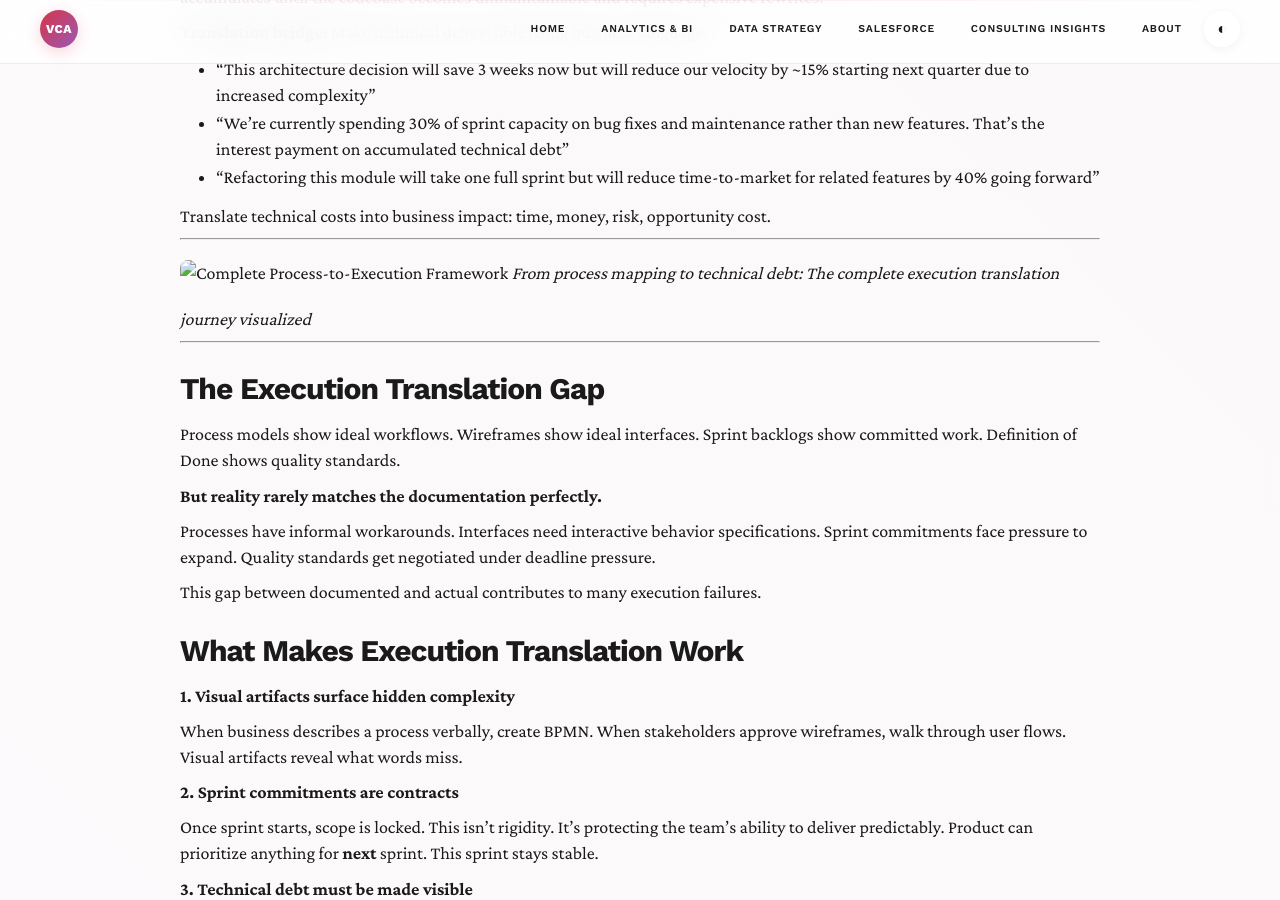
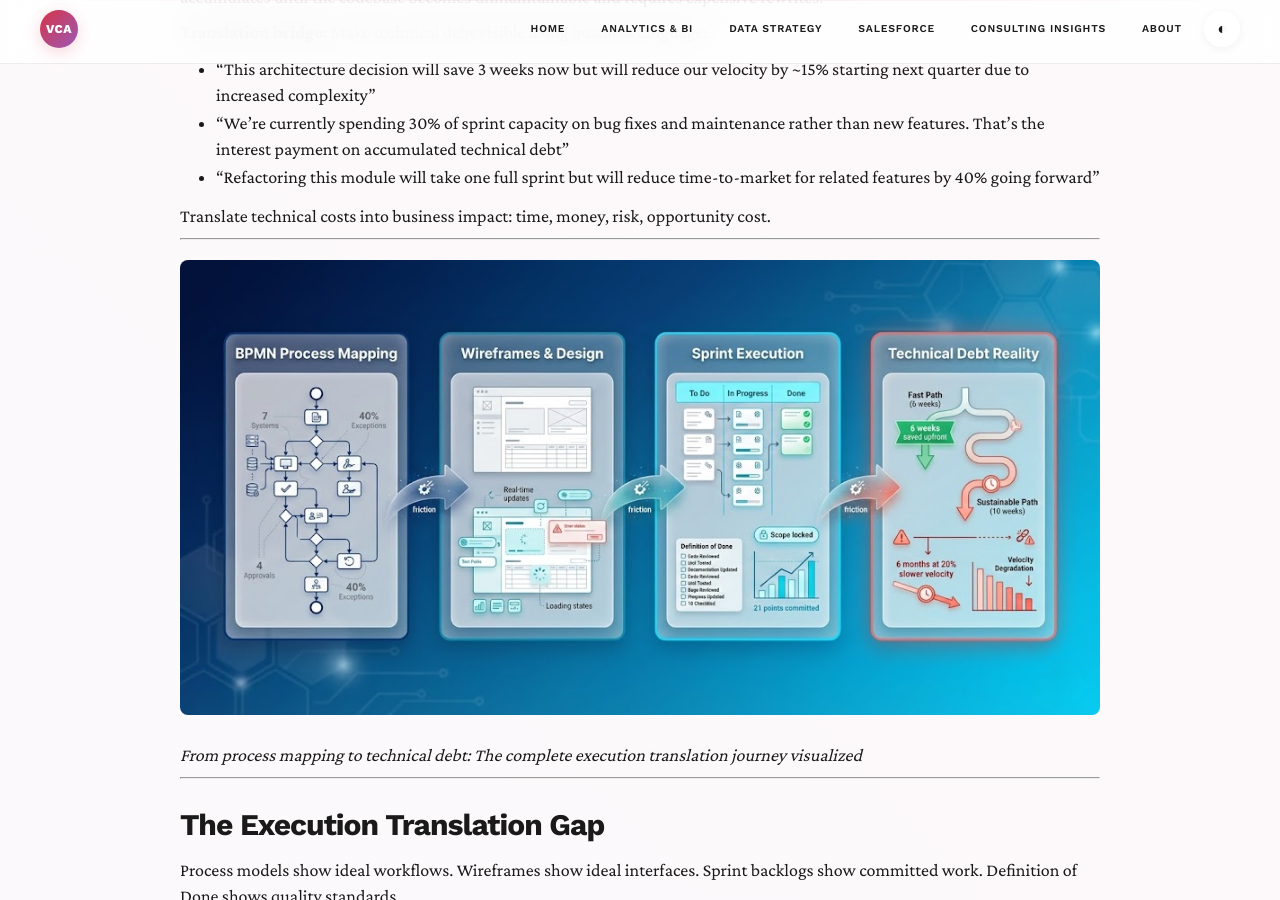
Before and after one commit to VijayChandraAtheli/vijaychandraatheli.com, a Jekyll site: the page built from _posts/2026-01-22-blueprints-to-sprints-process-execution.md, in a window 1280 px wide and 900 px high, scrolled down 5349 px. Built offline with Jekyll 4.4.1, drawn with Linux system fonts in a browser that asks for light colours.

Commit message:
new changes

```diff
--- a/_posts/2026-01-22-blueprints-to-sprints-process-execution.md
+++ b/_posts/2026-01-22-blueprints-to-sprints-process-execution.md
@@ -199,7 +199,7 @@ Translate technical costs into business impact: time, money, risk, opportunity c
 
 ---
 
-![Complete Process-to-Execution Framework](/images/posts/2026-01-23-blueprints-to-sprints-process-execution/process-execution-comprehensive.png)
+![Complete Process-to-Execution Framework](/images/posts/2026-01-22-blueprints-to-sprints-process-execution/process-execution-comprehensive.png)
 *From process mapping to technical debt: The complete execution translation journey visualized*
 
 ---
```
